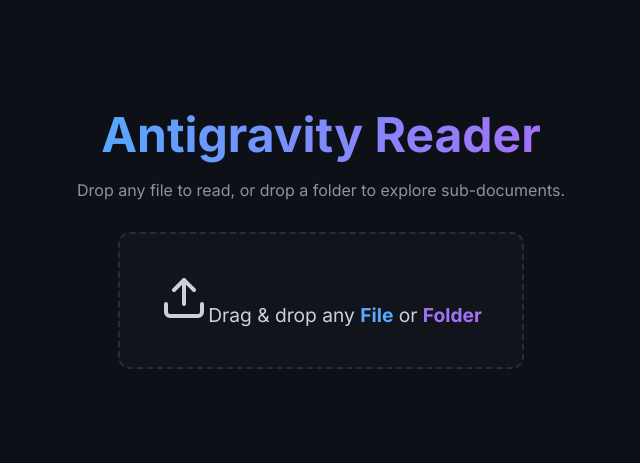
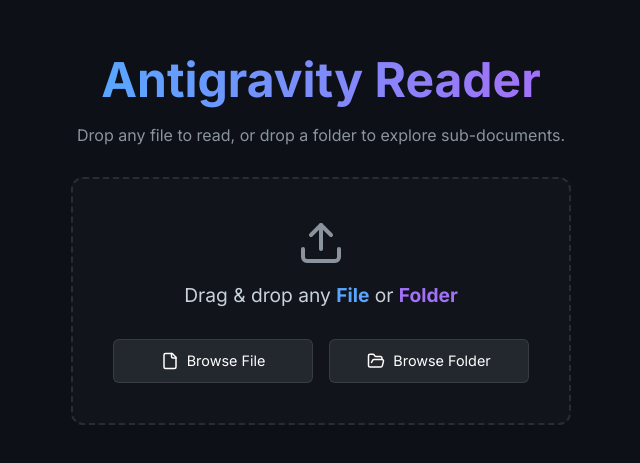
Before and after one commit to snowmerak/markdown-viewer, a React (Vite) app: page / in a window 1280 px wide. Shown: the part 163-626 px from the top of the page, without its empty margins (319-959 px from the left). Built offline with nearby package versions, Linux system fonts and the light colour scheme.

Commit message:
feat: implement markdown file and folder viewer with pagination and drag-and-drop support

```diff
--- a/src/App.tsx
+++ b/src/App.tsx
@@ -157,15 +157,25 @@ function App() {
       >
         <h1>Antigravity Reader</h1>
         <p>Drop any file to read, or drop a folder to explore sub-documents.</p>
-        <label className="drop-zone">
-          <Upload size={48} className="mx-auto mt-2 mb-4 text-gray-500" />
-          <span style={{ fontSize: '1.2rem' }}>Drag & drop any <strong style={{ color: '#58a6ff' }}>File</strong> or <strong style={{ color: '#a371f7' }}>Folder</strong></span>
-          <input
-            type="file"
-            /* Remove strict accept to allow ANY file as requested */
-            onChange={(e) => { if(e.target.files?.[0]) handleSystemPath(e.target.files[0]); }}
-          />
-        </label>
+        <div
+          className="drop-zone"
+          style={{ width: '100%', maxWidth: '500px', display: 'flex', flexDirection: 'column', alignItems: 'center' }}
+        >
+          <Upload size={48} color="#8b949e" style={{ marginBottom: '16px' }} />
+          <span style={{ fontSize: '1.2rem', marginBottom: '32px' }}>Drag & drop any <strong style={{ color: '#58a6ff' }}>File</strong> or <strong style={{ color: '#a371f7' }}>Folder</strong></span>
+
+          <div style={{ display: 'flex', gap: '16px', justifyContent: 'center', width: '100%' }}>
+            <label className="btn" style={{ flex: 1, justifyContent: 'center', padding: '12px 0' }}>
+              <FileIcon size={18} /> Browse File
+              <input type="file" style={{ display: 'none' }} onChange={(e) => { if(e.target.files?.[0]) handleSystemPath(e.target.files[0]); }} />
+            </label>
+            <label className="btn" style={{ flex: 1, justifyContent: 'center', padding: '12px 0' }}>
+              <FolderOpen size={18} /> Browse Folder
+              {/* @ts-expect-error nwdirectory is specific to NW.js */}
+              <input type="file" nwdirectory="true" webkitdirectory="true" style={{ display: 'none' }} onChange={(e) => { if(e.target.files?.[0]) handleSystemPath(e.target.files[0]); }} />
+            </label>
+          </div>
+        </div>
       </div>
     );
   }
```
